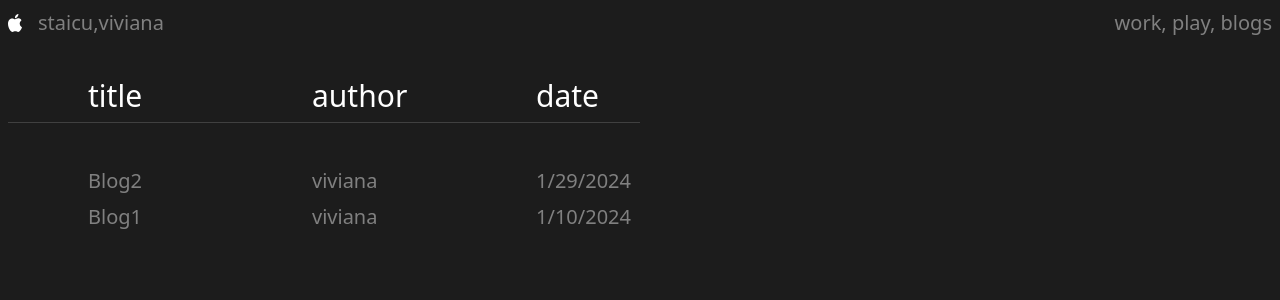
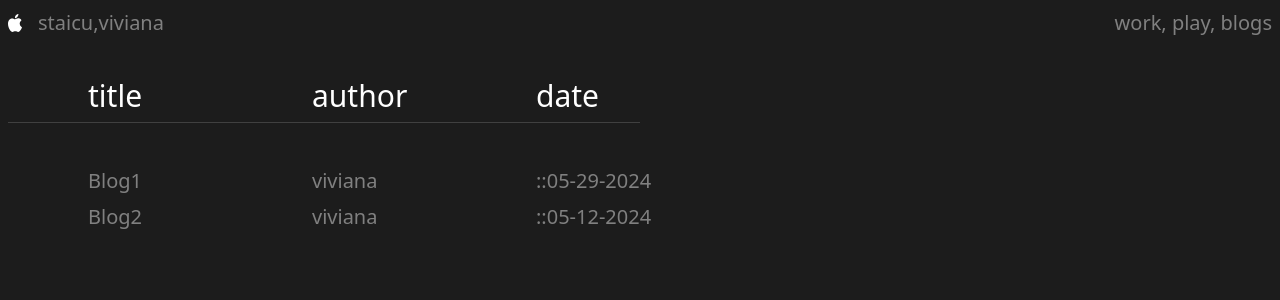
Before and after one commit to viviciu/viviciu.github.io, a Next.js app in the folder portfolio/: page /blogs in a window 1280 px wide. Shown: the top 300 px of the page. Built offline with nearby package versions, Linux system fonts and the light colour scheme.

Commit message:
reformatted date to ::MM-DD-YYYY

```diff
--- a/portfolio/app/blogs/_mdx-content/blog1.mdx
+++ b/portfolio/app/blogs/_mdx-content/blog1.mdx
@@ -1,7 +1,7 @@
 ---
 title: "Blog1"
 author: "viviana"
-publishDate: "1/10/2024"
+publishDate: "05-29-2024"
 ---
 
 # Blog1 - h1
--- a/portfolio/app/blogs/_mdx-content/blog2.mdx
+++ b/portfolio/app/blogs/_mdx-content/blog2.mdx
@@ -1,7 +1,7 @@
 ---
 title: "Blog2"
 author: "viviana"
-publishDate: "1/29/2024"
+publishDate: "05-12-2024"
 ---
 
 # Blog2
--- a/portfolio/app/blogs/page.tsx
+++ b/portfolio/app/blogs/page.tsx
@@ -6,8 +6,21 @@ import Navbar from "../_components/Navbar"
 
 export default async function BlogsPage() {
   const blogs = await getBlogs()
-  // sort by date
-  blogs.sort((a, b) => new Date(b.frontmatter.publishDate) - new Date(a.frontmatter.publishDate))
+  // Sort by date
+
+  // The Date() constructor in JavaScript can parse a variety of date string formats. It's generally recommended to use a format that conforms to the ISO 8601 standard, which is YYYY-MM-DD for just the date. -- Github Copilot
+
+  // I have an idea. I could make the date string, use string slicing to separate it, assign each slice to a variable, then reconstruct it in YYY-MM-DD format. Then I could use the Date() constructor to parse it.
+  // blogs.sort((a, b) => new Date(b.frontmatter.publishDate).getTime() - new Date(a.frontmatter.publishDate).getTime())
+
+  blogs.sort((a, b) => {
+    const aDateParts = a.frontmatter.publishDate.split('-');
+    const bDateParts = b.frontmatter.publishDate.split('-');
+    const aDate = new Date(`${aDateParts[2]}-${aDateParts[0]}-${aDateParts[1]}`);
+    const bDate = new Date(`${bDateParts[2]}-${bDateParts[0]}-${bDateParts[1]}`);
+    return bDate.getTime() - aDate.getTime();
+  });
+
   return (
     <main>
       <Navbar />
@@ -28,7 +41,7 @@ export default async function BlogsPage() {
             </Link>
 
             <p>{blog.frontmatter.author}</p>
-            <p>{blog.frontmatter.publishDate}</p>
+            <p>::{blog.frontmatter.publishDate}</p>
             {/* <Link href={`/blogs/${blog.slug}`}>Read More</Link> */}
           </article>
 
```
